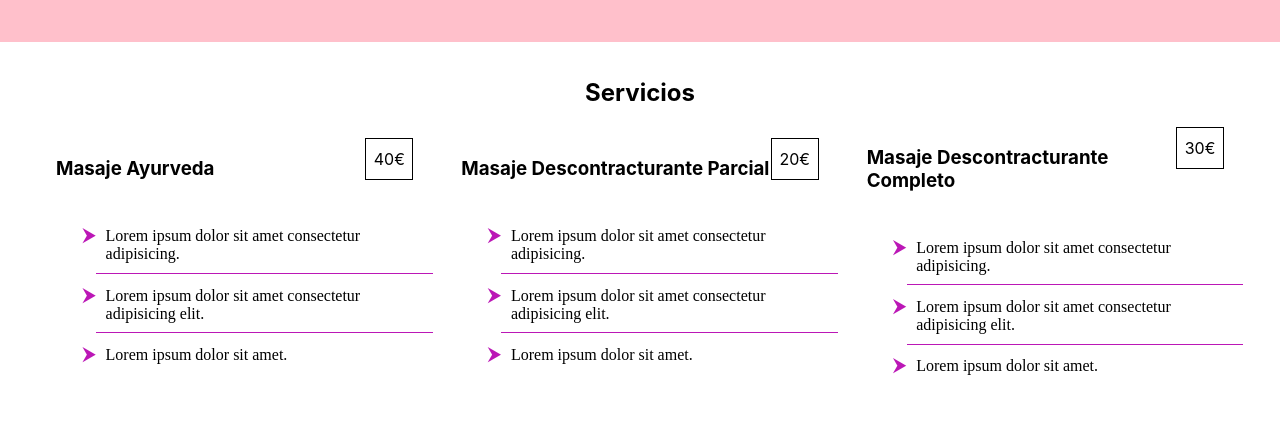
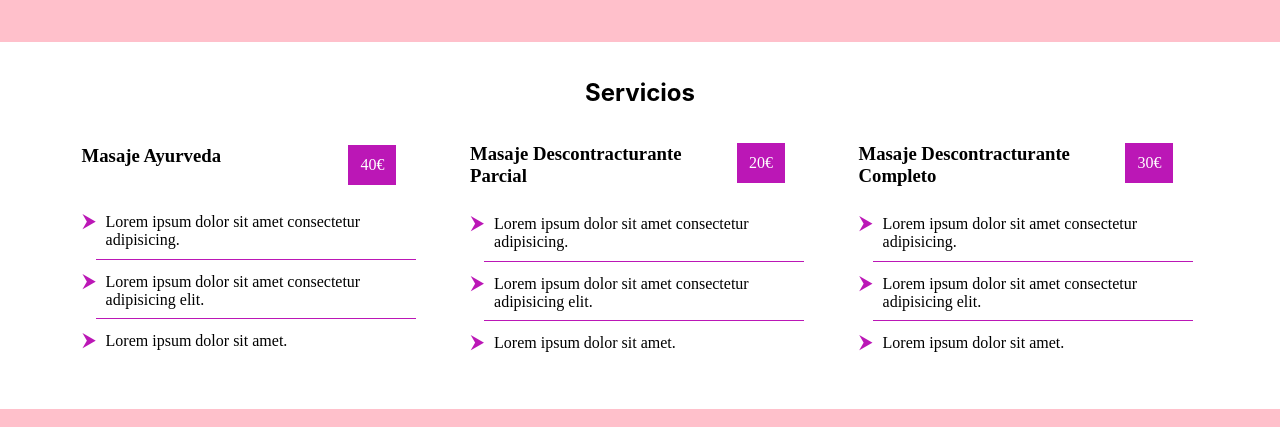
Before and after one commit to mery25/massage-site, a React (Create React App) app: page / in a window 1280 px wide. Shown: the part 2380-2807 px from the top of the page. Built offline with nearby package versions, Linux system fonts and the light colour scheme.

Commit message:
Improve style on Product

```diff
--- a/src/components/products/product/Product.sass
+++ b/src/components/products/product/Product.sass
@@ -1,21 +1,35 @@
+@import "../../colors"
+@import "../../fonts"
+
 .product
     display: grid
     grid-template-areas: "name price" "description description" "features features"
     grid-template-columns: 1fr 3rem
-    margin-bottom: 1rem
-    margin-left: 1.5rem
-    margin-right: 1.5rem
+    margin: 1rem 1.5rem 1rem 1.5rem
+    grid-column-gap: .5rem
+    @include font-body
 
     &__title
         grid-area: name
+        margin-top: 0px
+        margin-bottom: 0px
+        margin-inline-start: 1.6rem
 
     &__price-amount
         grid-area: price
         vertical-align: middle
         text-align: center
-        border: 1px solid black
+        background-color: $bg-price-product
+        color: $white
         line-height: 2.5rem
         max-height: 2.5rem
+        transition-duration: 300ms
+    &__price-amount:hover
+        transform: scale(1.1, 1.1)
 
     &__features
         grid-area: features
+
+@media screen and (min-width: 768px)
+    .product
+        max-width: 28%
```
